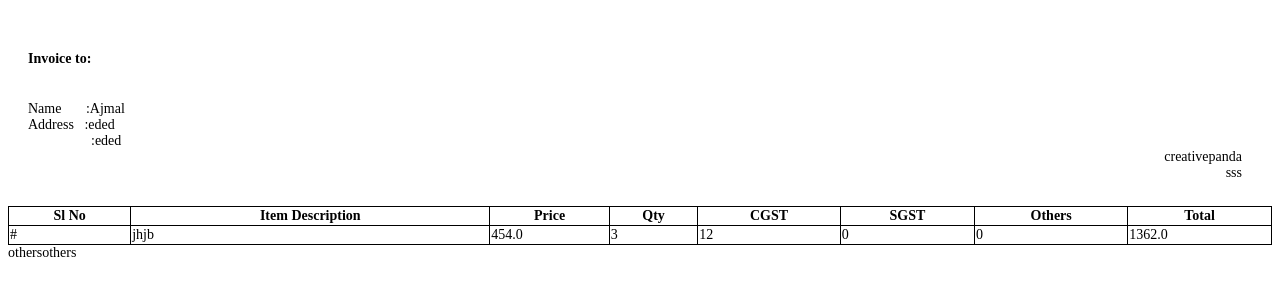
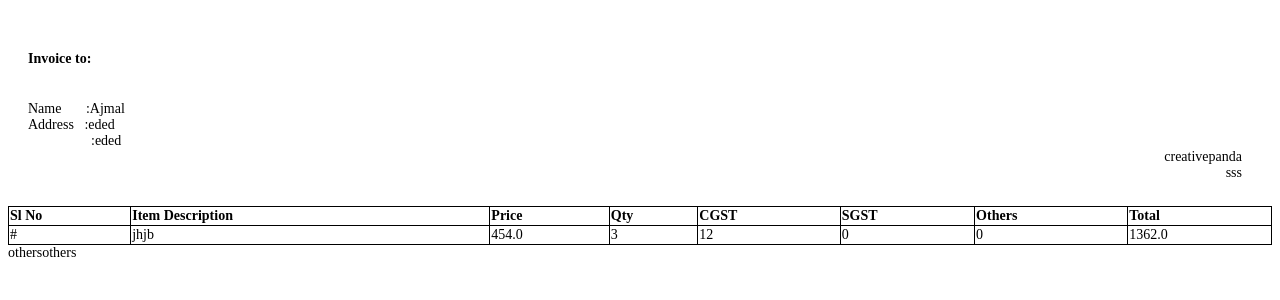
Before and after one commit to mohamed-arshad-ch/weinvoice, a Django app: template template/invoice.html in a window 1280 px wide. Shown: the part 58-358 px from the top of the page. Run offline with Django 3.2, Linux system fonts and the light colour scheme; the template is opened without the code that fills it: values that come from a table or form of the project are taken from there, others are empty; data comes from the database, SQL or seed files in the repository.

Commit message:
Update invoice sort

```diff
--- a/invoice/sortconroll.py
+++ b/invoice/sortconroll.py
@@ -37,7 +37,7 @@ class CreateInvoiceController:
         sgst = self.data['sgst']
         due_amount = self.data['due_amount']
         state = self.data['state']
-        typeof = self.data['type']
+        typeof = self.data['invoice_type']
 
         cust, created = Customer.objects.get_or_create(name=name,logo=logo,address=address,city=city,location=location,pincode=pincode,state=state,district=district,gst_number=gst_number,gst_type=gst_type,email=email,phone=phone)
         invoice = Invoice()
--- a/template/invoice.html
+++ b/template/invoice.html
@@ -53,6 +53,10 @@
     td {
       border: 1px solid black;
       border-collapse: collapse;
+    }
+
+    th {
+      text-align: left;
     }
   </style>
 </head>
```
Also changed, not shown: 1 other file.
